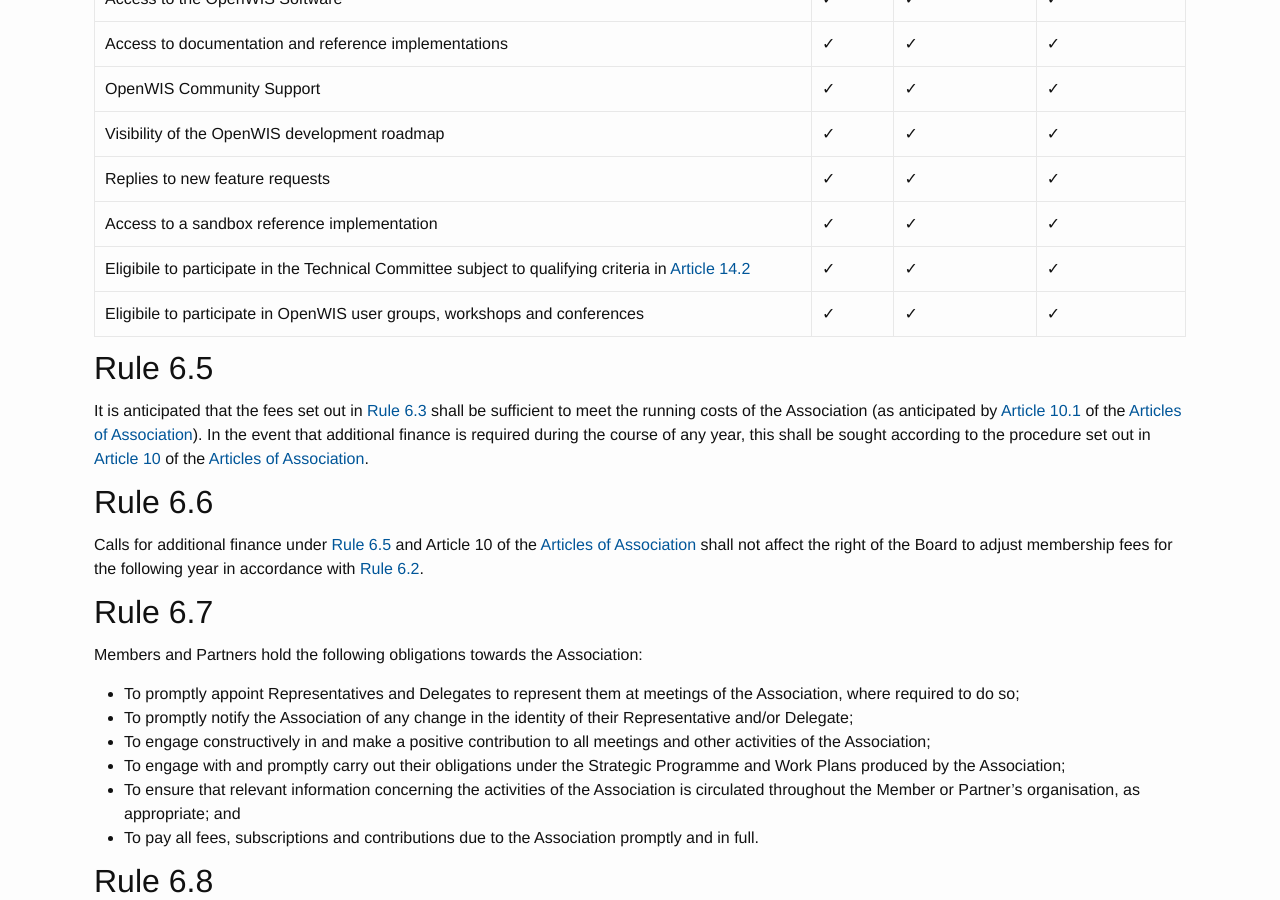
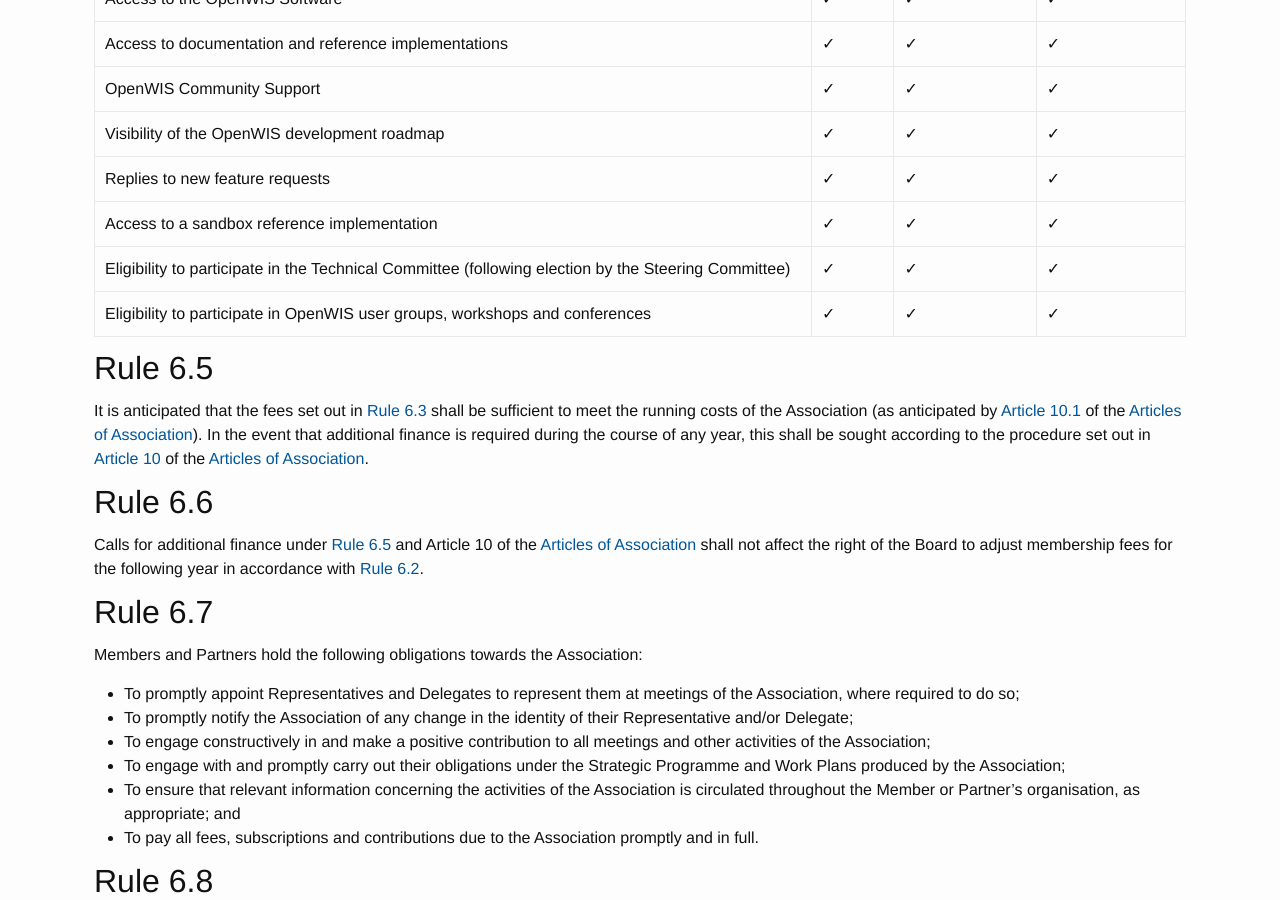
Before and after one commit to OpenWIS/openwis-documentation, a Jekyll site: the page built from rules/6-membership-and-partnership-fees-rights-privileges-and-obligations.md, in a window 1280 px wide and 900 px high, scrolled down 1481 px. Built offline with Jekyll 4.4.1, drawn with Linux system fonts in a browser that asks for light colours.

Commit message:
Revert "Amended Rule 6.4 as per RESOLUTION-AM-2016-07"
This reverts commit afed2c84740036b603fb5906d120369420d82b56.

```diff
--- a/rules/6-membership-and-partnership-fees-rights-privileges-and-obligations.md
+++ b/rules/6-membership-and-partnership-fees-rights-privileges-and-obligations.md
@@ -53,8 +53,8 @@
 Visibility of the OpenWIS development roadmap | &#x2713; | &#x2713; | &#x2713;
 Replies to new feature requests | &#x2713; | &#x2713; | &#x2713;
 Access to a sandbox reference implementation | &#x2713; | &#x2713; | &#x2713;
-Eligibile to participate in the Technical Committee subject to qualifying criteria in [Article 14.2]({{ "/articles/articles/14-technical-committee.html#article-14.2" | prepend: site.baseurl }}) | &#x2713; | &#x2713; | &#x2713;
-Eligibile to participate in OpenWIS user groups, workshops and conferences | &#x2713; | &#x2713; | &#x2713;
+Eligibility to participate in the Technical Committee (following election by the Steering Committee) | &#x2713; | &#x2713; | &#x2713;
+Eligibility to participate in OpenWIS user groups, workshops and conferences | &#x2713; | &#x2713; | &#x2713;
 
 <h2 id="rule-6.5">Rule 6.5</h2>
 
```
